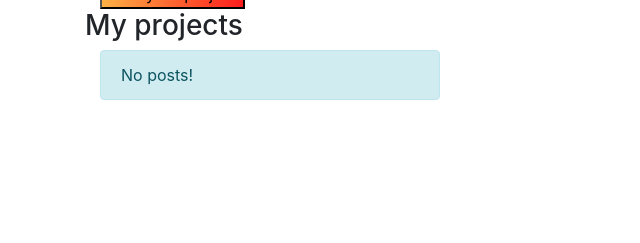
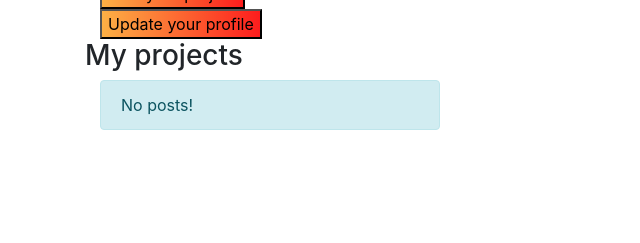
Before and after one commit to claudiahW/AwardMe, a Django app: page /profile/ in a window 1280 px wide. Shown: the part 557-800 px from the top of the page, without its empty margins (0-640 px from the left). Run offline with Django 3.2, Linux system fonts and the light colour scheme; a user stored in the database is signed in; some libraries are stand-ins or nearby versions; some web fonts are replaced.

Commit message:
link the update function to the profile page

```diff
--- a/weaward/templates/profile.html
+++ b/weaward/templates/profile.html
@@ -37,6 +37,11 @@
     <div class="col-md-3">
         <form action="/post/project/">
             <input type="submit" style=" background :linear-gradient(to left,#fd1d1d,#fcb045)"value="Post your project" />
+        </form>
+    </div>
+    <div class="col-md-3">
+        <form action="/update_profile/project/">
+            <input type="submit" style=" background :linear-gradient(to left,#fd1d1d,#fcb045)"value="Update your profile" />
         </form>
     </div>
         <h3>My projects</h3>
--- a/weaward/urls.py
+++ b/weaward/urls.py
@@ -5,9 +5,11 @@ from django.contrib import admin
 from django.urls import path,include
 from weaward import views
 
+
 urlpatterns = [
     path('',views.index,name= 'index'),
     path('profile/', views.profile, name='profile'),
     path('accounts/profile/', views.profile,name='profile'),
     path('post/project/', views.post, name = "post"),
+    path('update_profile/',views.update_profile, name='update_profile'),
 ]
```
Also changed, not shown: weaward/templates/update_profile.html (added, +17 -0 lines).
